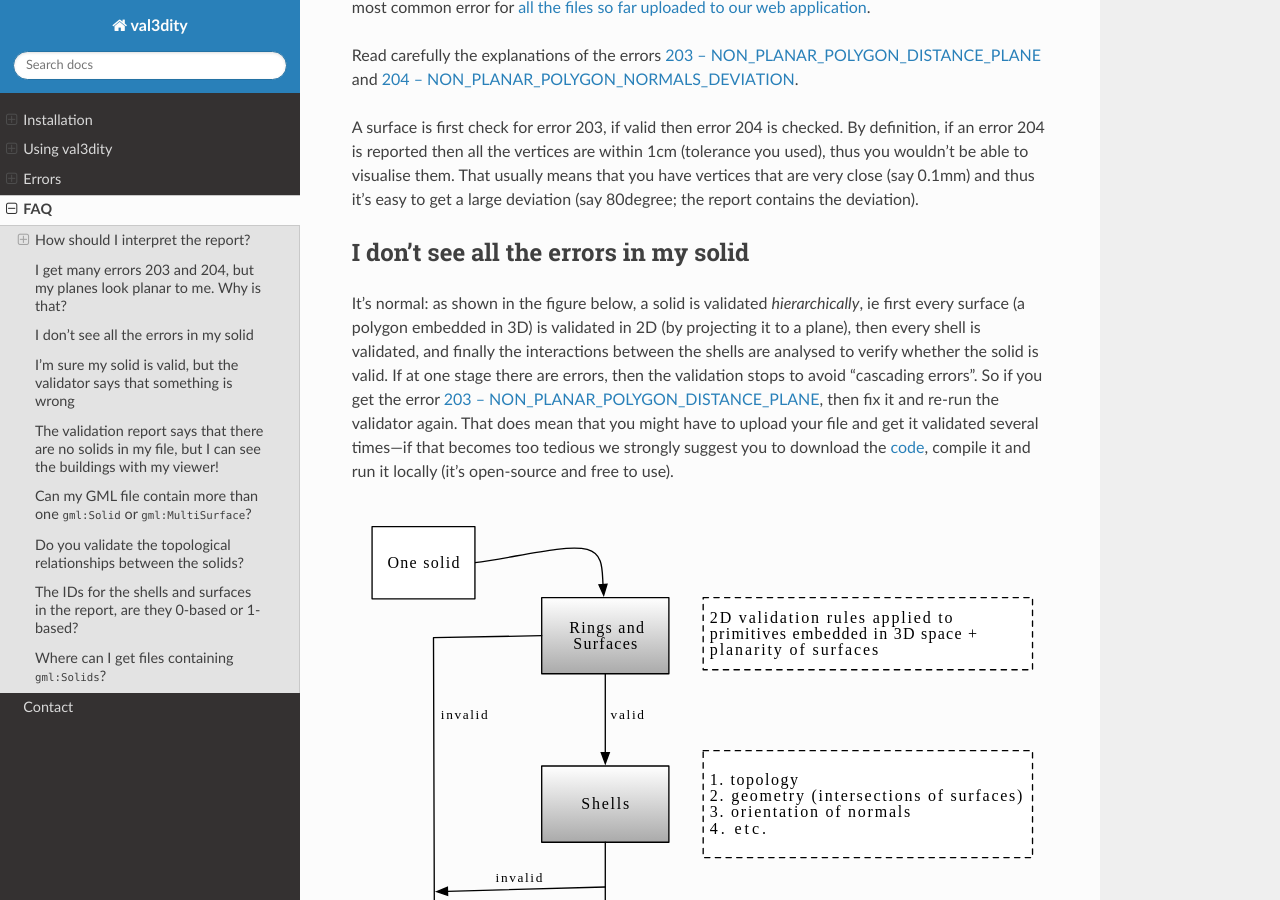
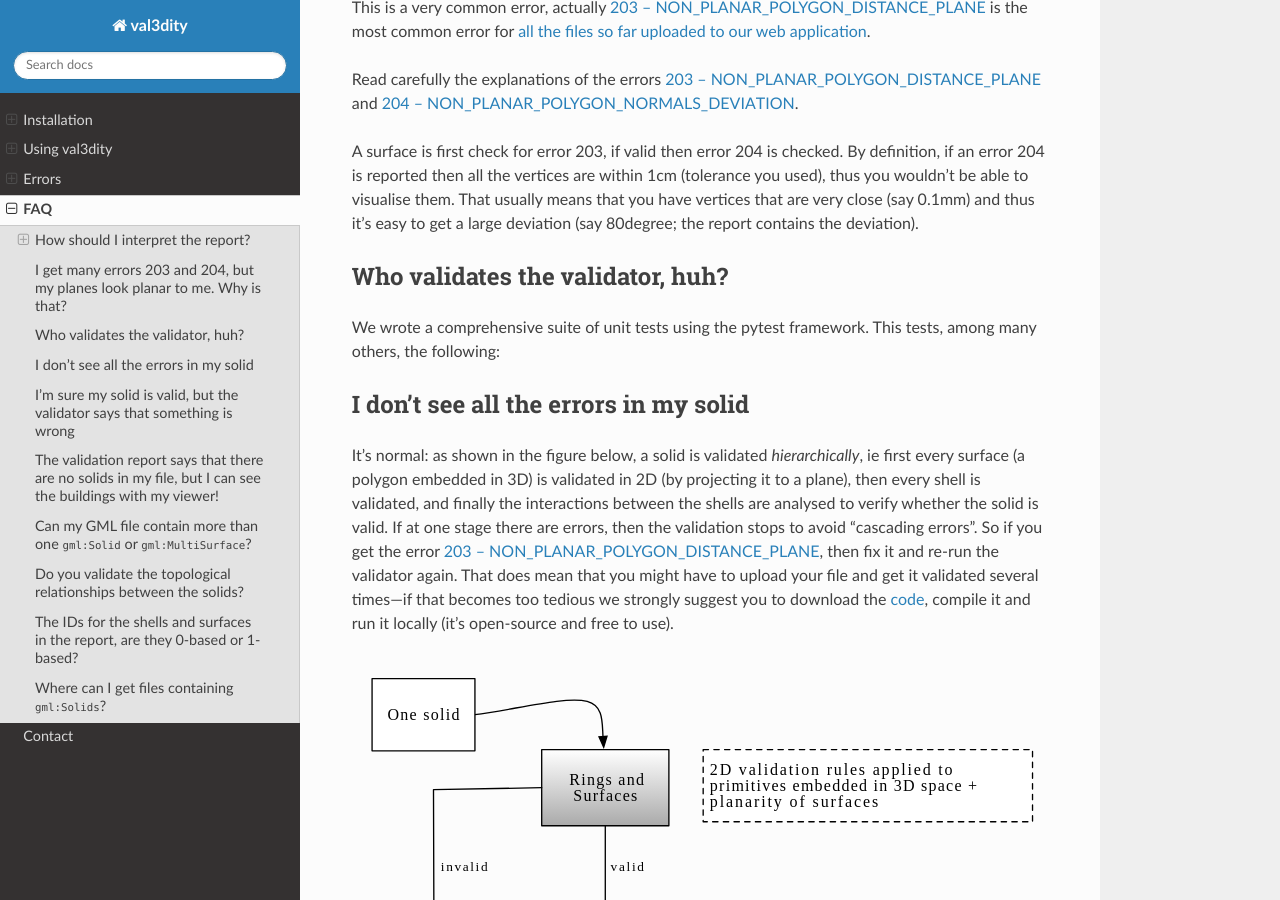
Before and after one commit to tudelft3d/val3dity, a Sphinx documentation site: the page built from docs/faq.rst, in a window 1280 px wide and 900 px high, scrolled down 2554 px. Built offline with Sphinx 7.4.7 and the Read the Docs theme 2.0.0, drawn with Linux system fonts in a browser that asks for light colours; some of the changed text lies outside the part shown.

Commit message:
faq “who validates the validator, huh?”

```diff
--- a/docs/faq.rst
+++ b/docs/faq.rst
@@ -121,6 +121,13 @@ By definition, if an error 204 is reported then all the vertices are within 1cm
 That usually means that you have vertices that are very close (say 0.1mm) and thus it’s easy to get a large deviation (say 80degree; the report contains the deviation).
 
 
+Who validates the validator, huh?
+---------------------------------
+
+We wrote a comprehensive suite of unit tests using the pytest framework.
+This tests, among many others, the following:
+
+
 I don't see all the errors in my solid
 --------------------------------------
 
```
